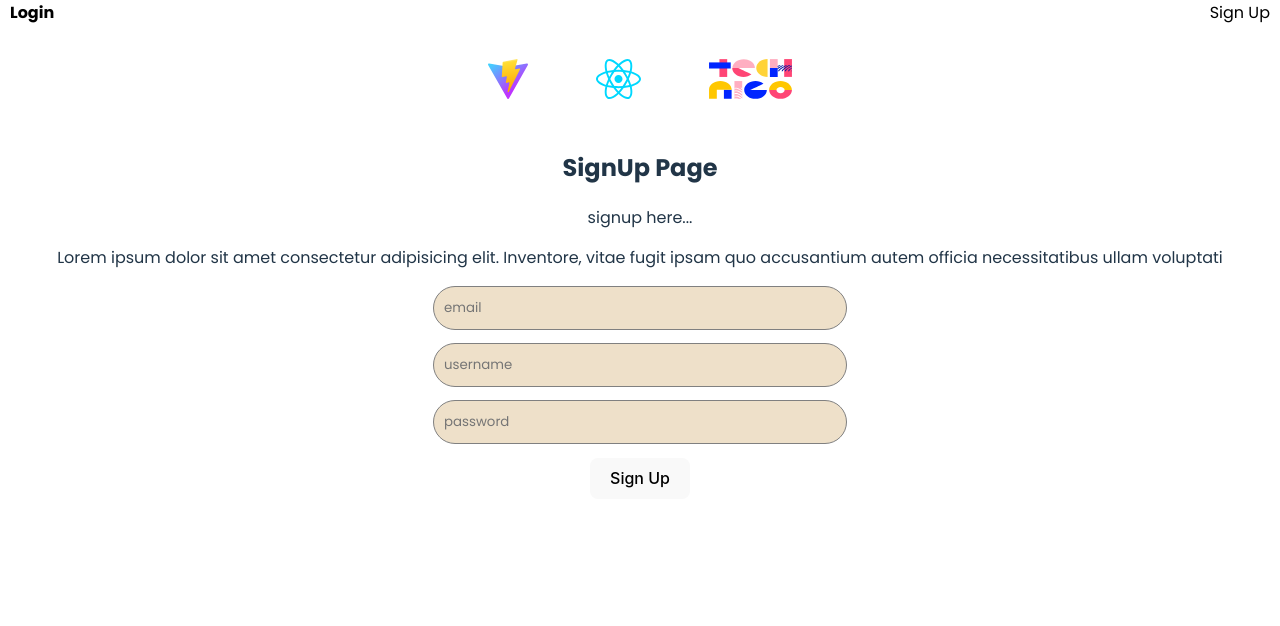
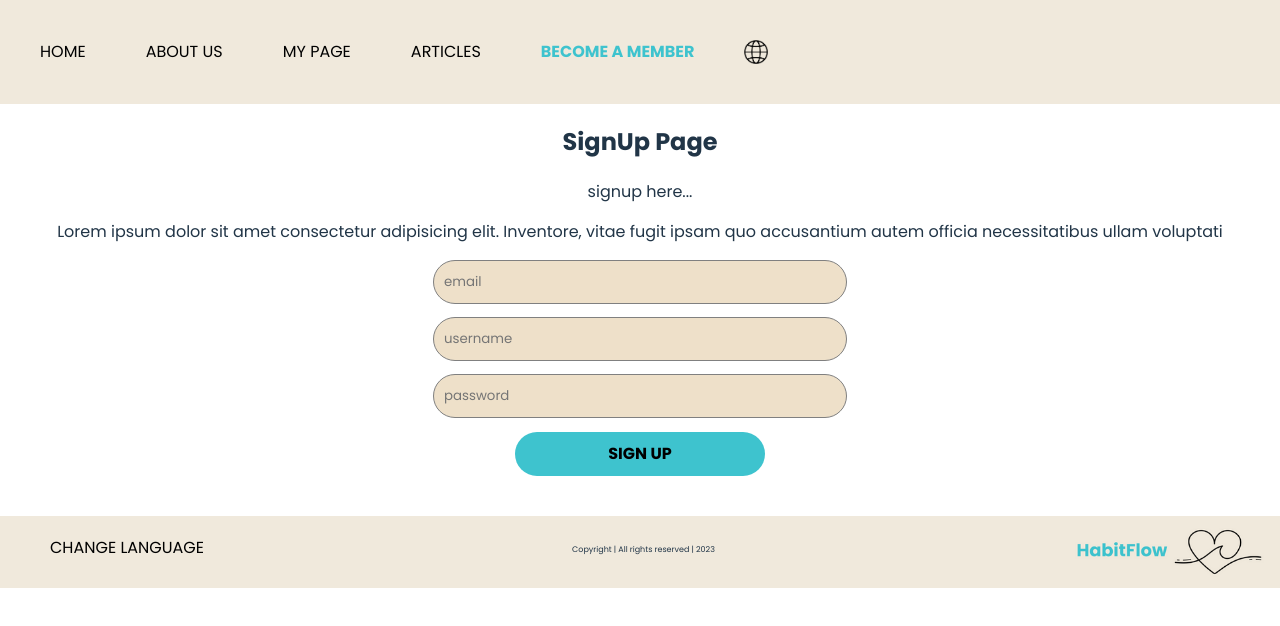
Before and after one commit to Technigo/final-boiler-plate-monorepo, a React (Vite) app in the folder frontend/: page /register in a window 1280 px wide. Shown: the top 626 px of the page. Built offline with nearby package versions, Linux system fonts and the light colour scheme.

Commit message:
added route articles

```diff
--- a/frontend/src/components/Navbar.jsx
+++ b/frontend/src/components/Navbar.jsx
@@ -19,16 +19,16 @@ console.log('Current language in Navbar:', currentLanguage); */}
     return (
         <div className="navbar">
             <div className="nav-links">
-                <a href="#">{t('HOME')}</a>
+                <Link to="/">{t('HOME')}</Link>
                 <Link to="/aboutus">{t('ABOUT US')}</Link>
-                <a href="#">{t('MY PAGE')}</a>
+                <Link to="/articles">{t('MY PAGE')}</Link>
                 <a href="#">{t('ARTICLES')}</a>
 
-                <a href="#" className="member">{t('BECOME A MEMBER')}</a>
+                <Link to="/register" className="member">{t('BECOME A MEMBER')}</Link>
                 <LanguageSwitcher />
 
             </div>
-        </div>
+        </div >
     );
 }
 
--- a/frontend/src/components/WhoAreWe.jsx
+++ b/frontend/src/components/WhoAreWe.jsx
@@ -23,7 +23,11 @@ const WhoAreWe = () => {
                 <div className="whoarewe-text">
                     <h3>I'm Linnea Johansson</h3>
                     <p>It is a long established fact that a reader will be distracted by the readable content of a page when looking at its layout. The point of using Lorem Ipsum is that it has a more-or-less normal distribution of letters, as opposed to using 'Content here, content here', making it look like readable English. Many desktop publishing packages and web</p>
-                    <a href="http://github.com/lisawh0/" className="github" target="_blanc"><img className="github" src="/github.png" alt="github" /></a>
+                    <div className="icons">
+                        <a href="#" className="icon" target="_blanc"><img className="icon" src="/github.png" alt="github" /></a>
+                        <a href="#" className="icon" target="_blanc"><img className="icon" src="/linkedin.png" alt="linkedin" /></a>
+                        <a href="#" className="icon" target="_blanc"><img className="icon" src="/portfolio.png" alt="portfolio" /></a>
+                    </div>
                 </div>
             </div>
         </div>
--- a/frontend/src/components/css/header.css
+++ b/frontend/src/components/css/header.css
@@ -19,7 +19,7 @@
 
 .header h1 {
     color: #3EC3CE;
-    font-size: 100px;
+    font-size: 110px;
 }
 
 .header h2 {
--- a/frontend/src/components/css/whoarewe.css
+++ b/frontend/src/components/css/whoarewe.css
@@ -1,6 +1,7 @@
 .whoarewe-container {
     display: flex;
     flex-direction: column;
+    gap: 20px;
     margin-left: 260px;
     padding: 30px;
 }
@@ -44,11 +45,12 @@
 .icons {
     display: flex;
     flex-direction: row;
+    gap: 0px;
 }
 
 .icon img {
     border: none;
-    width: 30px;
+    width: 25px;
     padding: 0 auto;
     margin: 0 auto;
 }
@@ -59,6 +61,7 @@
     width: 40px;
 }
 
+
 .icon:hover {
     background-color: #3EC3CE;
     border: none;
--- a/frontend/src/pages/Register.jsx
+++ b/frontend/src/pages/Register.jsx
@@ -1,5 +1,6 @@
 // Import necessary components, hooks, and stores.
-import Logos from "../components/Logos";
+import Navbar from "../components/Navbar";
+import Footer from "../components/Footer";
 import { userStore } from "../stores/userStore";
 import { useState } from "react";
 import { useNavigate } from "react-router-dom";
@@ -49,19 +50,7 @@ export const Register = () => {
   // Render the component content.
   return (
     <>
-      <nav>
-        {/* Create a navigation menu with links to the login and sign-up routes. */}
-        <ul className="app-ul">
-          <li className="app-li">
-            <Link to="/">Login</Link>
-          </li>
-          <li className="app-li">
-            <Link to="/register">Sign Up</Link>
-          </li>
-        </ul>
-      </nav>
-      {/* Render the 'Logos' component. */}
-      <Logos />
+      <Navbar />
       <div>
         {/* Display the heading and paragraphs. */}
         <h2>{text.heading}</h2>
@@ -88,9 +77,11 @@ export const Register = () => {
             onChange={(e) => setPassword(e.target.value)}
           />
           {/* Create a button for signing up and attach the 'onSignupClick' event handler. */}
-          <button onClick={onSignupClick}>Sign Up</button>
+          <button className="login" onClick={onSignupClick}>Sign Up</button>
+
         </div>
       </div>
+      <Footer />
     </>
   );
 };
```
Also changed, not shown: frontend/src/pages/Articles.jsx (added, +18 -0 lines), frontend/public/portfolio.png.
